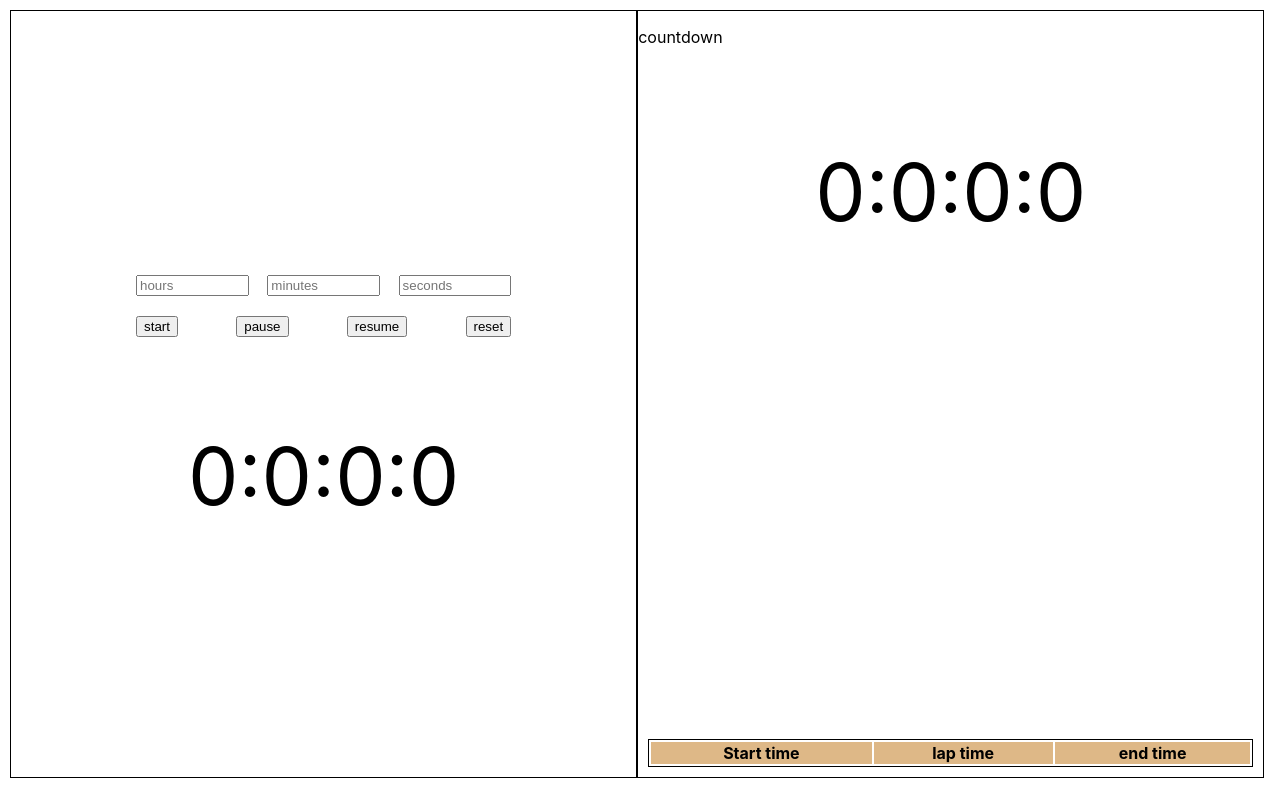
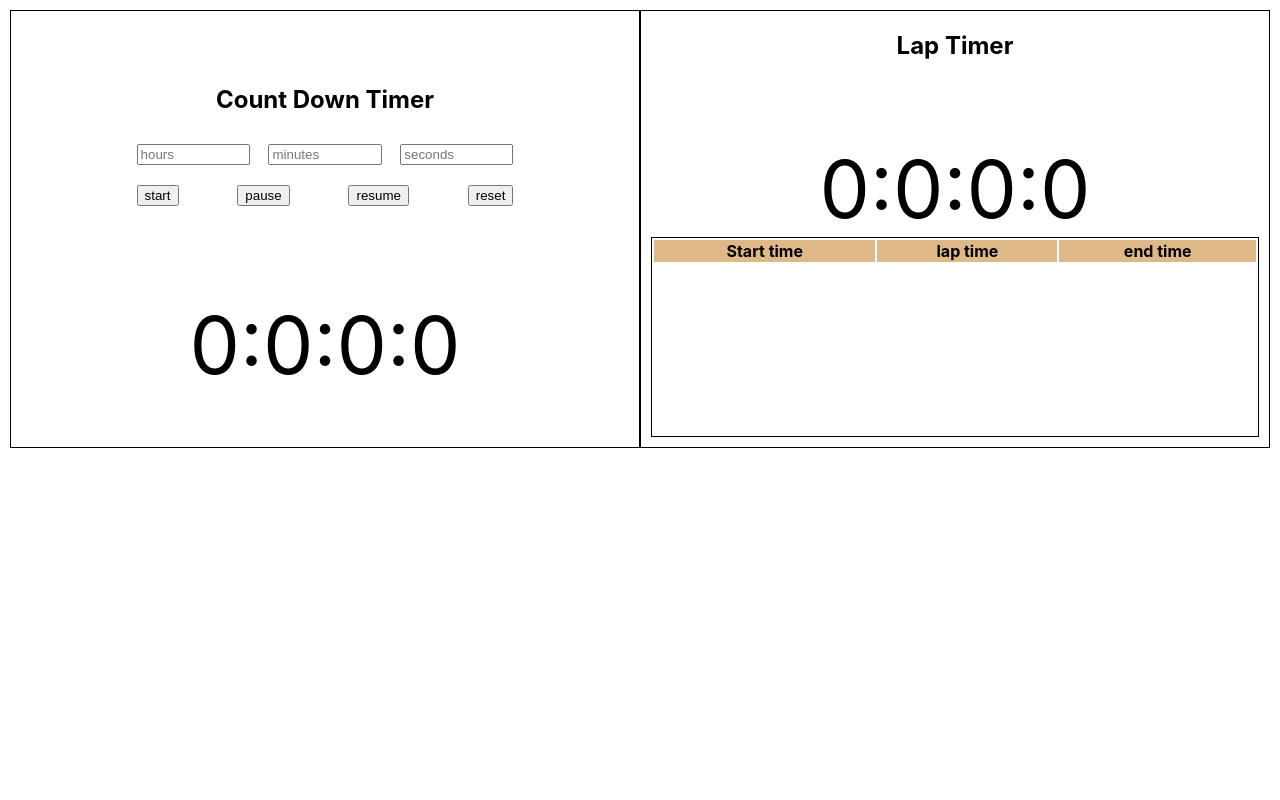
Before and after one commit to Digambaran/RDCountDownTimer, a React (Create React App) app in the folder cdt_app/: page / in a window 1280 px wide. Built offline with nearby package versions, Linux system fonts and the light colour scheme.

Commit message:
table start time added,style changes

```diff
--- a/cdt_app/src/App.css
+++ b/cdt_app/src/App.css
@@ -3,8 +3,6 @@
 }
 .App{
     display: flex;
-    height: 96vmin;
-    width: 98vmax;
     margin: 10px;
     flex-wrap: wrap;
     border-top: 1px solid black;
@@ -40,18 +38,25 @@
     margin-bottom: auto;
     text-align: center;
 }
+.Lap_Timer h2{
+    text-align: center;
+}
 .List{
     max-height: 400px;
+    min-height: 200px;
     overflow: scroll;
     text-align: center;
     margin: 10px;
     border: 1px solid black;
+    margin-top: auto;
 }
 .List_table{
     width: 100%;
 }
 .List_table thead{
     background: burlywood;
+    position: sticky;
+    top:0;
 }
 .List_table tbody{
     text-align: center;
--- a/cdt_app/src/App.js
+++ b/cdt_app/src/App.js
@@ -5,6 +5,15 @@ import List from "./List";
 import CounterForm from "./CounterForm";
 import LapTimer from "./LapTimer";
 
+const calculateTimeObject = (startingtime, total, now) => {
+  let difference = Math.floor(total - (now - startingtime));
+  return {
+    h: Math.floor((difference / 3600000) % 24),
+    m: Math.floor((difference / 1000 / 60) % 60),
+    s: Math.floor((difference / 1000) % 60),
+    ms: Math.floor((difference / 1) % 1000),
+  };
+};
 const calculateMilliSec = ({h, m, s, ms}) => {
   return h * 3600000 + m * 60000 + s * 1000 + ms;
 };
@@ -23,23 +32,31 @@ function App() {
   const [list, setList] = useState([]);
 
   //use Ref because listeners cant access latest state because it is part of initial mount
-  const timeLeftRef = useRef(timeLeft);
-  const listRef = useRef(list);
-  const sTSRef = useRef(startTimeStamp);
-  const lapTimeRef = useRef(lapTime);
-  const lapStartTimeRef = useRef(lapStartTime);
+  const timeLeftRef = useRef(timeLeft); //object
+  const listRef = useRef(list); //object
+  const sTSRef = useRef(startTimeStamp); //millisec value
+  const lapTimeRef = useRef(lapTime); //object
+  const lapStartTimeRef = useRef(lapStartTime); //millisec value
+  const durationRef = useRef(duration); //millisec value
 
   const keyHandler = e => {
     if (e.key === " ") {
       //enter current laptime to the list
       setList([
         {
-          start: timeLeftRef.current,
+          start: calculateTimeObject(
+            sTSRef.current,
+            durationRef.current,
+            lapStartTimeRef.current > 0
+              ? lapStartTimeRef.current
+              : sTSRef.current
+          ),
           lap: lapTimeRef.current,
           end: timeLeftRef.current,
         },
         ...listRef.current,
       ]);
+
       //start new lap
       setLapStartTime(new Date().getTime());
     } else if (e.key === "Backspace") {
@@ -69,6 +86,7 @@ function App() {
       setDuration(present.total);
       present.pause === false && setOn(true);
     }
+
     //add keydown listener on mount and clear on unmount
     document.addEventListener("keydown", keyHandler);
     return () => document.removeEventListener("keydown", keyHandler);
@@ -84,10 +102,15 @@ function App() {
     sTSRef.current = startTimeStamp;
   }, [startTimeStamp]);
 
-  //to update timestamp ref
+  //to update timestamp ref for lap start time
   useEffect(() => {
     lapStartTimeRef.current = lapStartTime;
   }, [lapStartTime]);
+
+  //to update timestamp ref for duration
+  useEffect(() => {
+    durationRef.current = duration;
+  }, [duration]);
 
   return (
     <div className="App">
--- a/cdt_app/src/Counter.js
+++ b/cdt_app/src/Counter.js
@@ -39,9 +39,11 @@ function Counter({
   }, [startingtime]);
 
   return (
-    <p className="counter_time">
-      {timeLeft.h}:{timeLeft.m}:{timeLeft.s}:{timeLeft.ms}
-    </p>
+    <>
+      <p className="counter_time">
+        {timeLeft.h}:{timeLeft.m}:{timeLeft.s}:{timeLeft.ms}
+      </p>
+    </>
   );
 }
 
--- a/cdt_app/src/CounterForm.js
+++ b/cdt_app/src/CounterForm.js
@@ -26,6 +26,8 @@ const CounterForm = React.memo(
   }) => {
     return (
       <div className="counter">
+        <h2>Count Down Timer</h2>
+
         <div className="counter_inputs">
           <input
             placeholder={"hours"}
--- a/cdt_app/src/LapTimer.js
+++ b/cdt_app/src/LapTimer.js
@@ -35,8 +35,8 @@ function LapTimer({
   }, [startingtime]);
 
   return (
-    <>
-      <p>countdown</p>
+    <div className="Lap_Timer">
+      <h2>Lap Timer</h2>
       <p
         className={
           timePassed.s > 20 || timePassed.m > 0 || timePassed.h > 0
@@ -45,7 +45,7 @@ function LapTimer({
         }>
         {timePassed.h}:{timePassed.m}:{timePassed.s}:{timePassed.ms}
       </p>
-    </>
+    </div>
   );
 }
 
--- a/cdt_app/src/List.js
+++ b/cdt_app/src/List.js
@@ -24,7 +24,9 @@ const List = React.memo(props => {
                 {" "}
                 <p
                   className={
-                    obj.s > 20 || obj.m > 0 || obj.h > 0 > 20 ? "redflag" : ""
+                    obj.lap.s > 20 || obj.lap.m > 0 || obj.lap.h > 0 > 20
+                      ? "redflag"
+                      : ""
                   }>
                   {obj.lap.h}:{obj.lap.m}:{obj.lap.s}:{obj.lap.ms}
                 </p>
```
